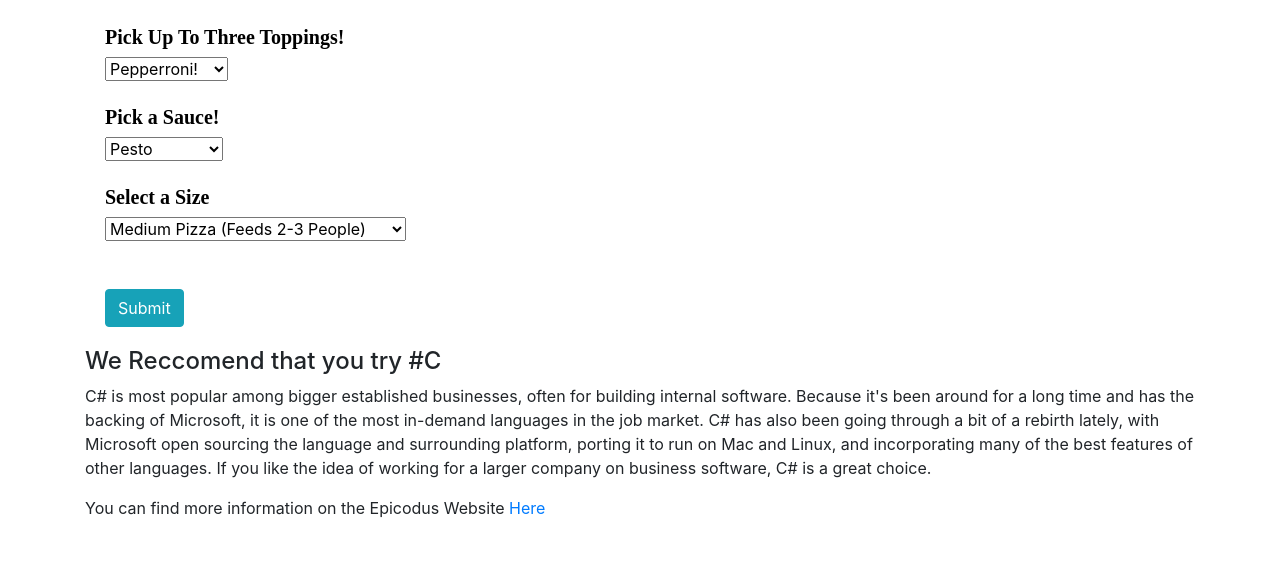
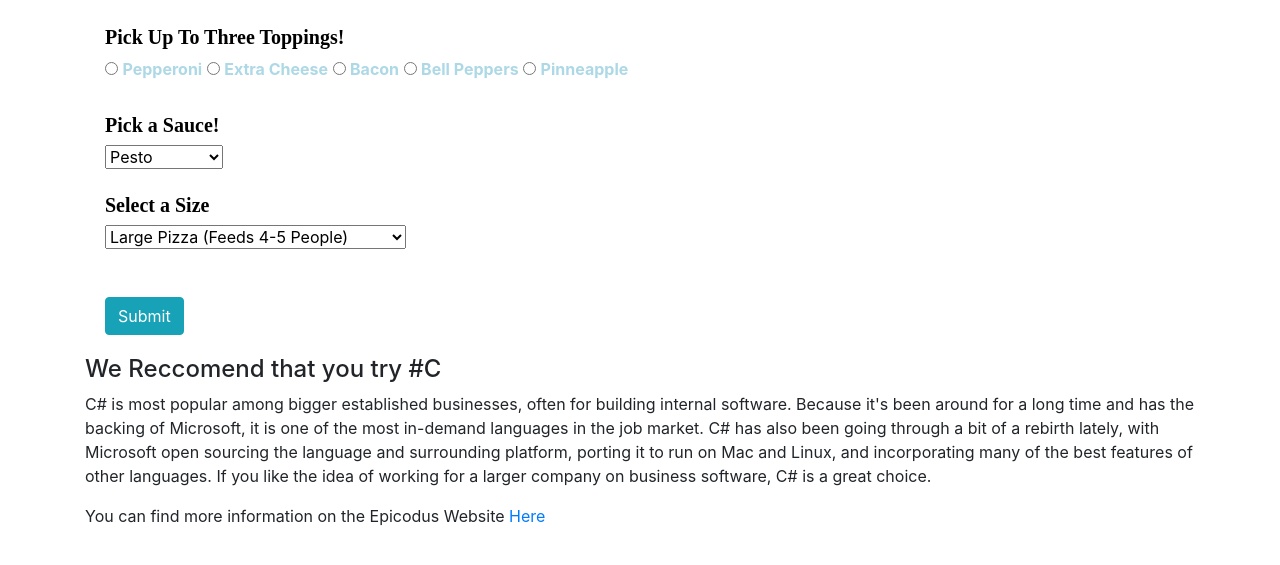
Before and after one commit to scastaneda36/pizza-shop, a plain HTML site: page index.html in a window 1280 px wide. Shown: the part 51-616 px from the top of the page. Drawn offline with Linux system fonts and the light colour scheme.

Commit message:
updated radio buttons

```diff
--- a/index.html
+++ b/index.html
@@ -13,14 +13,16 @@
     <form id="Pizza">
     <div id="Toppings">
       <h2>Pick Up To Three Toppings!</h2>
-      <select id="t1">
-        <option value="pepperonit">Pepperroni!</option>
-        <option value="xtracheese">Extra Cheese</option>
-        <option value="bacon">Bacon</option>
-        <option value="peppers">Bell Peppers</option>
-        <option value="pinneapple">Pinnaple</option>
-        <option value="jalapenos">Jalapenos</option>
-      </select>
+      <input type="radio" id="topping1"name=toppings value="pepperoni">
+      <label for="topping1">Pepperoni</label>
+      <input type="radio" id="topping2"name=toppings value="xtracheese">
+      <label for="topping2">Extra Cheese</label>
+      <input type="radio" id="topping3"name=toppings value="bacon">
+      <label for="topping3">Bacon</label>
+      <input type="radio" id="topping4 "name=toppings value="peppers">
+      <label for="topping4">Bell Peppers</label>
+      <input type="radio" id="topping5 "name=toppings value="pinneapple">
+      <label for="topping5">Pinneapple</label>
     </div>
       <br>
       <div id="sauce">
@@ -35,14 +37,15 @@
       <br>
       <div id="size">
         <h2>Select a Size</h2>
-        <select id="q3">Large Pizza (Feeds 4-5 People)</option>
+        <select id="size">
+          <option value= "large"> Large Pizza (Feeds 4-5 People)</option>
           <option value="medium">Medium Pizza (Feeds 2-3 People)</option>
           <option value="personal">Baby Pizza (Feeds you and only you)</option>
         </select>
       </div>
       <br>
     <br>
-      <button type="submit" id="yourpizza" class="btn btn-info">Submit</button>
+      <button type="submit" id="yourpizzatotal" class="btn btn-info">Submit</button>
 
     </form>
     <div id="total">
```
